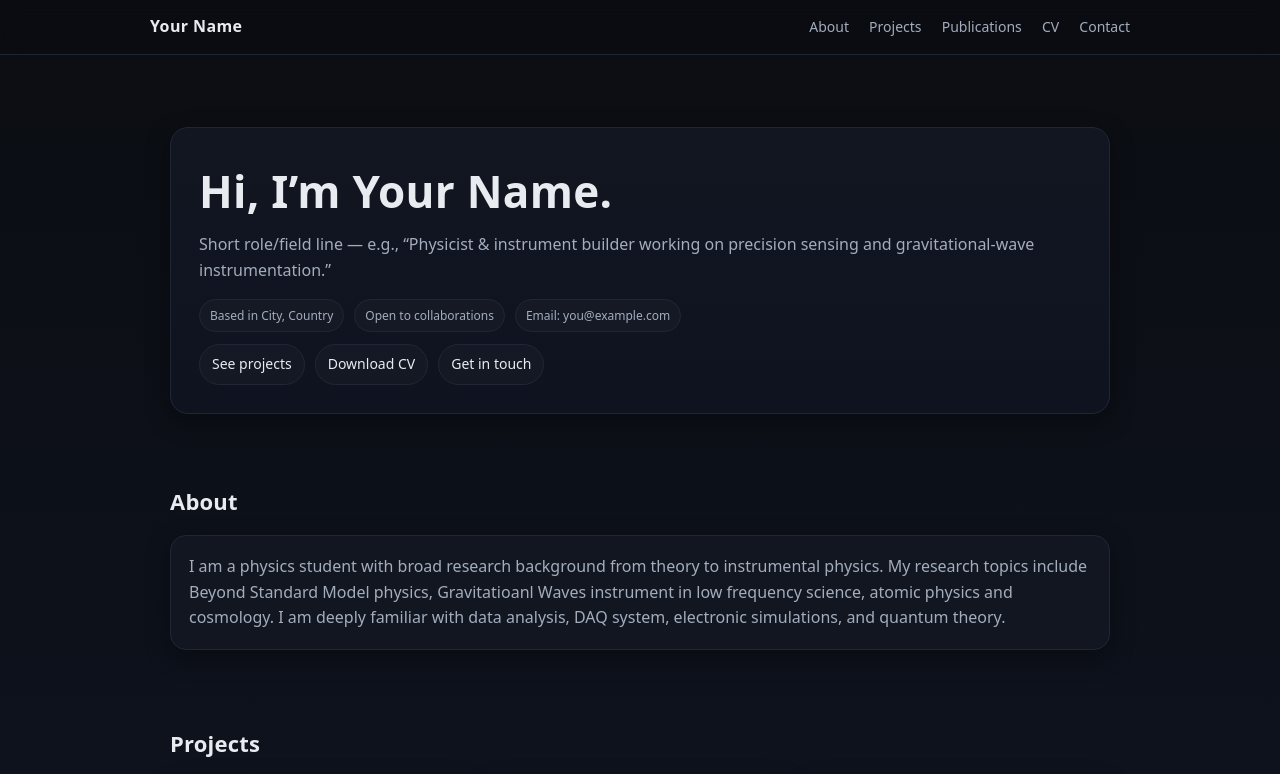
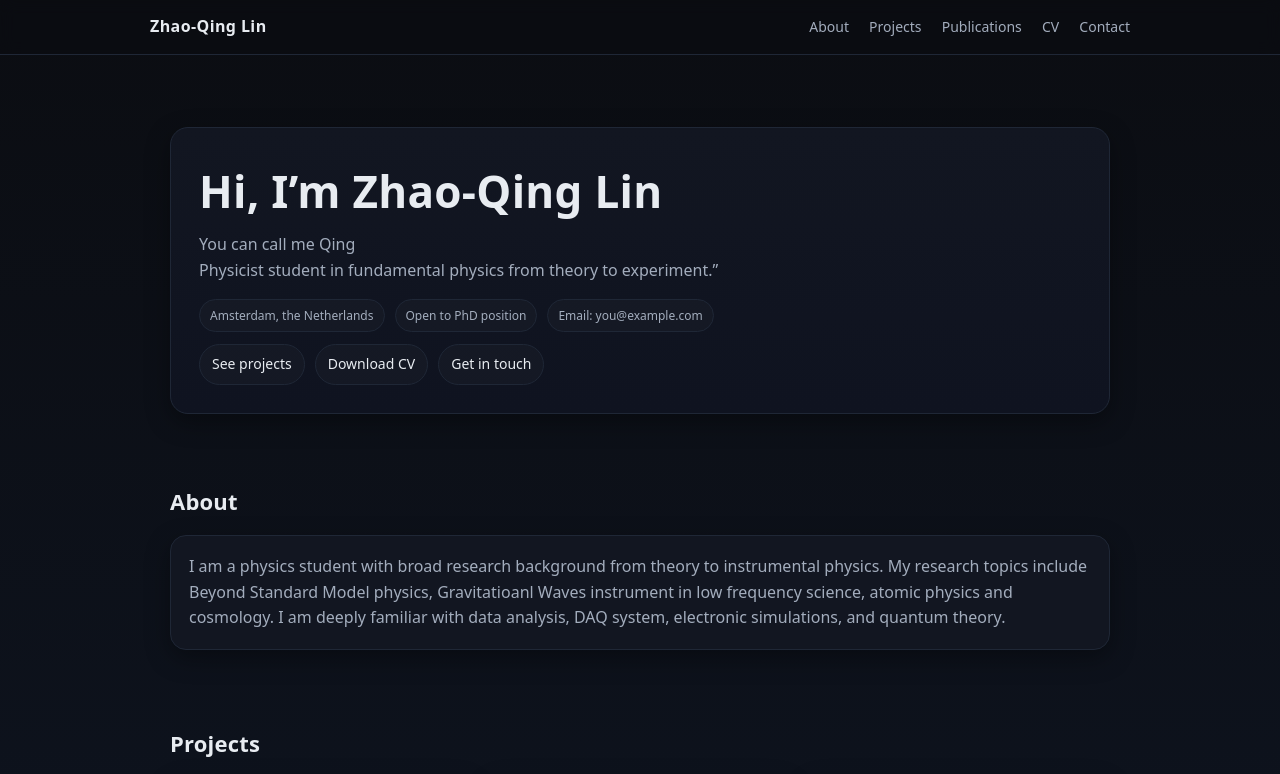
Before and after one commit to arwenlinzhaoqing/zhaoqinglin.github.io, a plain HTML site: page index.html in a window 1280 px wide. Shown: the top 774 px of the page. Drawn offline with Linux system fonts and the light colour scheme.

Commit message:
Update index.html

```diff
--- a/index.html
+++ b/index.html
@@ -5,9 +5,11 @@
   <meta name="viewport" content="width=device-width, initial-scale=1" />
   <title>Zhao-Qing Lin — Personal Website</title>
   <meta name="description" content="Portfolio, projects, and CV." />
-  <meta property="og:title" content="Your Name — Personal Website" />
+  <meta property="og:title" content="Zhao-Qing Lin" />
   <meta property="og:description" content="Portfolio, projects, and CV." />
   <meta property="og:type" content="website" />
+
+
   <style>
     :root {
       --bg: #0b0d12;
@@ -80,9 +82,11 @@
   </style>
 </head>
 <body>
+
+
   <header class="site">
     <div class="wrap nav">
-      <div class="brand">Your Name</div>
+      <div class="brand">Zhao-Qing Lin</div>
       <nav>
         <a href="#about">About</a>
         <a href="#projects">Projects</a>
@@ -96,11 +100,12 @@
   <main class="wrap">
     <section class="hero" id="top">
       <div class="hero-card">
-        <h1>Hi, I’m Your Name.</h1>
-        <p>Short role/field line — e.g., “Physicist & instrument builder working on precision sensing and gravitational-wave instrumentation.”</p>
+        <h1>Hi, I’m Zhao-Qing Lin</h1>
+        <p>You can call me Qing</p>
+        <p>Physicist student in fundamental physics from theory to experiment.”</p>
         <div class="badges">
-          <span class="badge">Based in City, Country</span>
-          <span class="badge">Open to collaborations</span>
+          <span class="badge">Amsterdam, the Netherlands</span>
+          <span class="badge">Open to PhD position</span>
           <span class="badge">Email: you@example.com</span>
         </div>
         <div class="pill-links">
```
